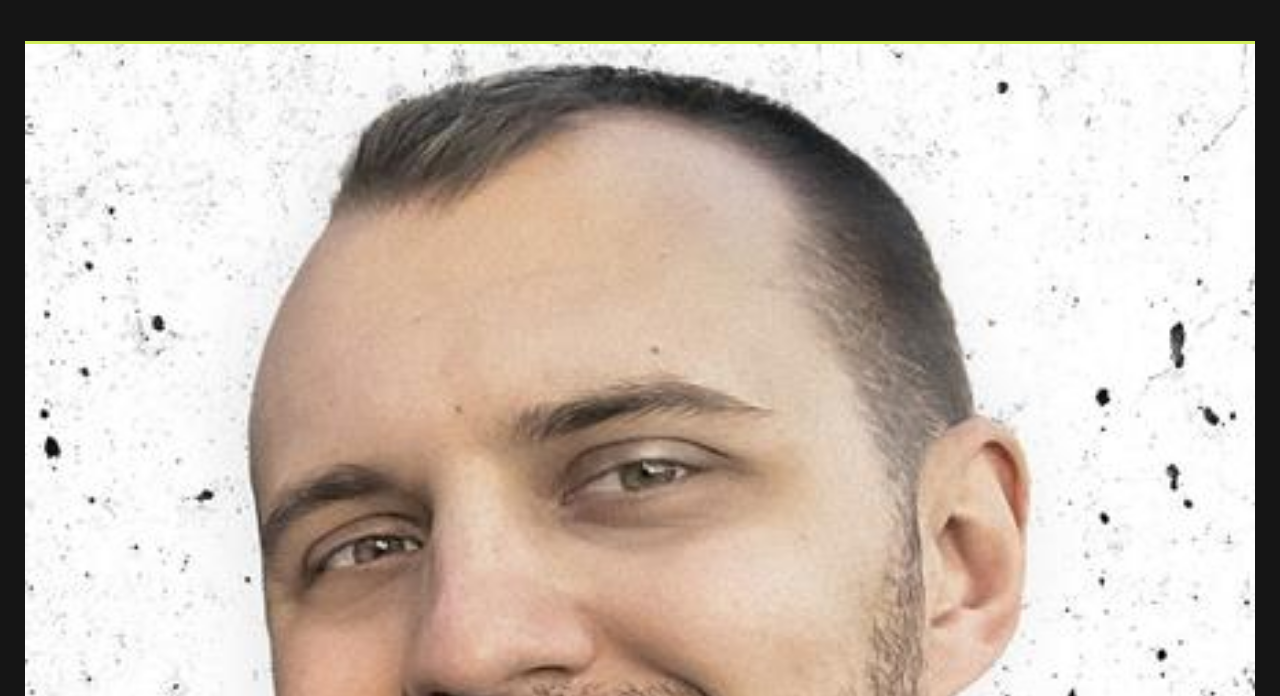
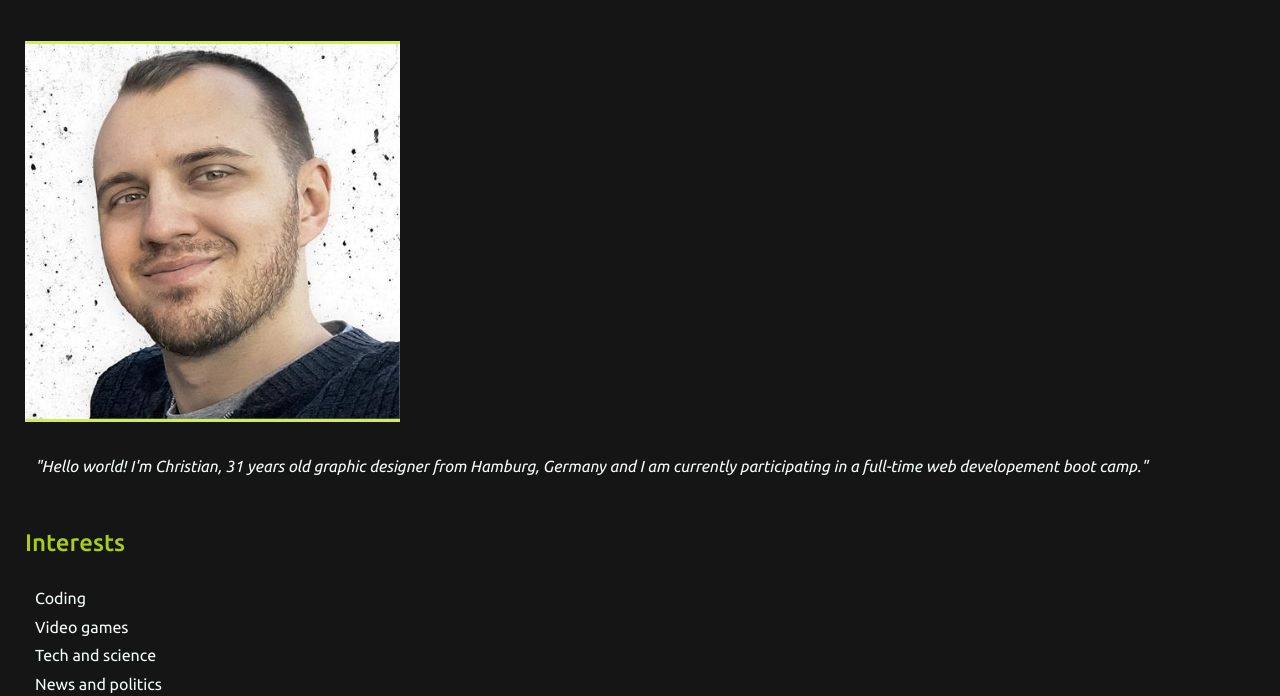
Before and after one commit to czintel/personal-website-test, a plain HTML site: page index.html in a window 1280 px wide. Shown: the part 100-796 px from the top of the page. Drawn offline with Linux system fonts and the light colour scheme.

Commit message:
Fixed pic-size

```diff
--- a/index.html
+++ b/index.html
@@ -20,7 +20,7 @@
     </nav>
 
     <picture>
-      <img src="images/ProfilePhoto.jpeg" alt="" class="pic" />
+      <img media="(max-width: 375px)" src="images/ProfilePhoto.jpeg" alt="" class="pic" />
     </picture>
 
     <p class="hello-text"
--- a/styles.css
+++ b/styles.css
@@ -156,7 +156,7 @@ a {
 
 .pic {
   display: block;
-  width: 100%;
+  max-width: 375px;
   height: auto;
   border-top: 3px solid var(--c2);
   border-bottom: 3px solid var(--c2);
```
